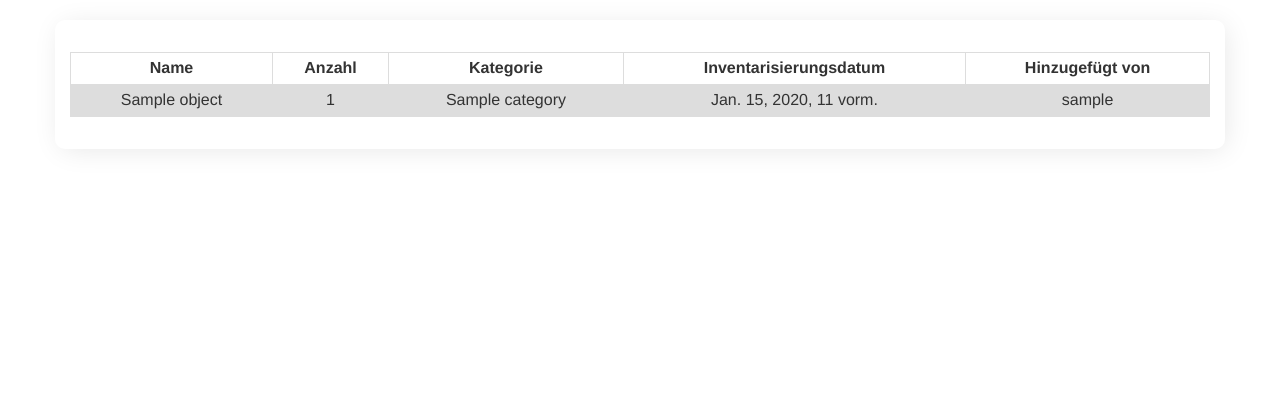
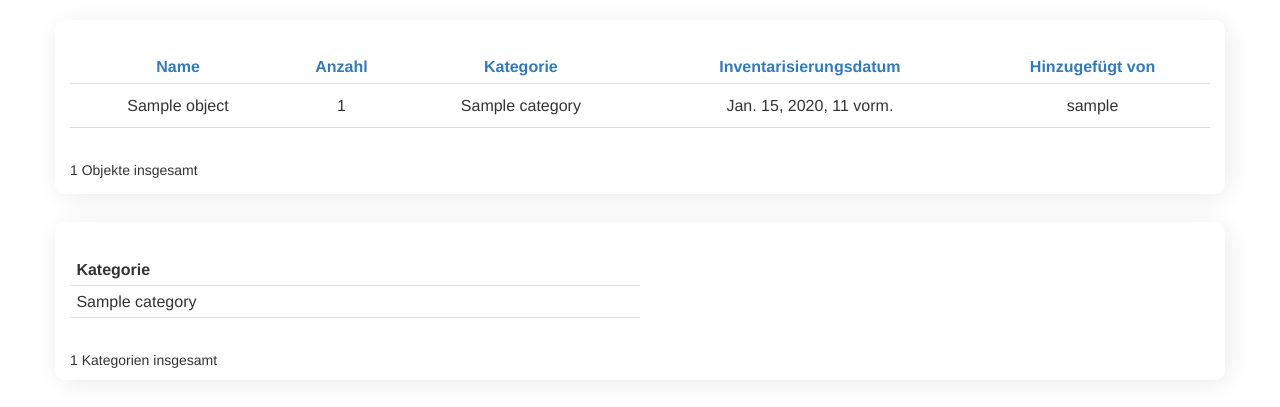
Before and after one commit to CDaut/Inventarium, a Django app: page /list/ in a window 1280 px wide. Shown: the part 75-482 px from the top of the page. Run offline with Django 3.2, Linux system fonts and the light colour scheme; a user stored in the database is signed in; tables that the repository leaves empty hold one stand-in row (values such as "Sample post"); some libraries are stand-ins or nearby versions.

Commit message:
Modify Objects + sort the object list + alter objects + delete objects

```diff
--- a/invsystem/object_lister/urls.py
+++ b/invsystem/object_lister/urls.py
@@ -1,6 +1,9 @@
 from django.urls import path
 from . import views
+import uuid
 
 urlpatterns = [
     path('', views.objlist, name='objlist'),
+    path('<str:orderstr>', views.objlist, name='objlist_ordered'),
+    path('<str:uuid_url>/delete', views.delete, name='del_obj')
 ]
--- a/invsystem/object_lister/views.py
+++ b/invsystem/object_lister/views.py
@@ -1,13 +1,80 @@
-from django.shortcuts import render
-from object_adder.models import Object
+from django.shortcuts import render, get_object_or_404
+from object_adder.models import Object, Category
+from object_adder.forms import ObjectForm
 from django.contrib.auth.decorators import login_required
+import re
 
 
 # Create your views here.
 @login_required
-def objlist(request):
+def objlist(request, orderstr=None):
+    uuidv4pattern = r"(\d|[a-z]){8}-(\d|[a-z]){4}-4(\d|[a-z]){3}-(\d|[a-z]){4}-(\d|[a-z]){12}"
 
-    objects = Object.objects.all()
+    if request.method == 'GET':
 
-    context = {'title': 'Inventar', 'objects': objects}
-    return render(request, 'object_lister/index.html', context)
+        if orderstr is None:
+            objects = Object.objects.all()
+        elif orderstr == '0':
+            objects = Object.objects.all().order_by('title')
+        elif orderstr == '1':
+            objects = Object.objects.all().order_by('ammout')
+        elif orderstr == '2':
+            objects = Object.objects.all().order_by('category')
+        elif orderstr == '3':
+            objects = Object.objects.all().order_by('inventarized_date')
+        elif orderstr == '4':
+            objects = Object.objects.all().order_by('user_added')
+        else:
+            result = re.fullmatch(uuidv4pattern, orderstr)
+            if result is None:
+                objects = Object.objects.all()
+            else:
+                uuid = result.group(0)
+                obj = get_object_or_404(Object, pk=uuid)
+
+                form = ObjectForm(
+                    initial={'ammout': obj.ammout, 'title': obj.title, 'description': obj.description,
+                             'category': obj.category}
+                )
+
+                context = {'title': 'Details', 'obj': obj, 'form': form}
+
+                return render(request, 'object_lister/details.html', context)
+
+        categories = Category.categories.all()
+
+        context = {'title': 'Inventar', 'objects': objects, 'objammout': len(objects), 'categories': categories,
+                   'ncats': len(categories)}
+        return render(request, 'object_lister/index.html', context)
+
+    elif request.method == 'POST':
+        form = ObjectForm(request.POST)
+
+        if form.is_valid():
+            result = re.fullmatch(uuidv4pattern, orderstr)
+
+            uuid = result.group(0)
+            obj = get_object_or_404(Object, pk=uuid)
+
+            obj.ammout = form.cleaned_data['ammout']
+            obj.title = form.cleaned_data['title']
+            obj.description = form.cleaned_data['description']
+            obj.category = form.cleaned_data['category']
+
+            obj.save()
+
+            form = ObjectForm(
+                initial={'ammout': obj.ammout, 'title': obj.title, 'description': obj.description,
+                         'category': obj.category}
+            )
+
+            context = {'title': 'Details', 'obj': obj, 'form': form, 'message': 'changed'}
+
+            return render(request, 'object_lister/details.html', context)
+
+
+@login_required
+def delete(request, uuid_url):
+    obj = get_object_or_404(Object, pk=uuid_url)
+    obj.delete()
+    return render(request, 'object_lister/delete.html', {'uuid': uuid_url})
--- a/invsystem/user_manager/static/user_manager/style.css
+++ b/invsystem/user_manager/static/user_manager/style.css
@@ -100,19 +100,53 @@
 }
 
 .objecttable-data, .objecttable-head {
-    border: 1px solid #dddddd;
+    border-bottom: 1px solid #dddddd;
     text-align: center;
     padding: 0.4em;
 }
 
-.objecttable-row:nth-child(even) {
-    background-color: #dddddd;
+.objecttable-row:hover {
+    background-color: #f8f8f8;
 }
 
-.objecttable-row:hover {
-    -webkit-box-shadow: 3px 3px 28px -3px rgba(0, 0, 0, 0.1);
-    -moz-box-shadow: 3px 3px 28px -3px rgba(0, 0, 0, 0.1);
-    box-shadow: 3px 3px 28px -3px rgba(0, 0, 0, 0.1);
-    border-radius: 10px;
-    transition: 0.1s;
+.cattable {
+    border-collapse: collapse;
+    width: 50%;
+    margin-top: 2em;
+    margin-bottom: 2em;
 }
+
+.cattable * {
+    text-align: left;
+}
+
+.lower-box {
+    margin-top: 2em;
+    width: 50%;
+}
+
+.celllink, .celllink:hover, .celllink:visited, .celllink:active {
+    width: 100%;
+    height: 100%;
+    display: block;
+    padding: 0.4em;
+    text-decoration: none;
+    color: #333333;
+    cursor: default;
+}
+
+.alert {
+    margin-top: 1em;
+}
+
+.nodisplay {
+    display: none;
+}
+
+.delaleret {
+    display: none;
+}
+
+.delbtn{
+    margin-bottom: 1em !important;
+}
--- a/invsystem/user_manager/templates/object_lister/index.html
+++ b/invsystem/user_manager/templates/object_lister/index.html
@@ -4,24 +4,57 @@
 
     <body>
     <div class="container shadow">
-        <table class="objecttable">
-            <tr class="objecttable-row">
-                <th class="objecttable-head">Name</th>
-                <th class="objecttable-head">Anzahl</th>
+        <form>
+            {% csrf_token %}
+            <table class="objecttable">
+                <tr>
+                    <th class="objecttable-head"><a href="./0">Name</a></th>
+                    <th class="objecttable-head"><a href="./1">Anzahl</a></th>
+                    <th class="objecttable-head"><a href="./2">Kategorie</a></th>
+                    <th class="objecttable-head"><a href="./3">Inventarisierungsdatum</a></th>
+                    <th class="objecttable-head"><a href="./4">Hinzugefügt von</a></th>
+                </tr>
+                {% for object in  objects %}
+                    <tr class="objecttable-row">
+                        <td class="objecttable-data">
+                            <a class="celllink" href="./{{ object.uuid }}">{{ object.title }}</a>
+                        </td>
+                        <td class="objecttable-data">
+                            <a class="celllink" href="./{{ object.uuid }}">{{ object.ammout }}</a>
+                        </td>
+                        {% if object.category is not None %}
+                            <td class="objecttable-data">
+                                <a class="celllink" href="./{{ object.uuid }}">{{ object.category }}</a>
+                            </td>
+                        {% else %}
+                            <td class="objecttable-data">
+                                <a class="celllink" href="./{{ object.uuid }}">-------</a>
+                            </td>
+                        {% endif %}
+                        <td class="objecttable-data">
+                            <a class="celllink" href="./{{ object.uuid }}">{{ object.inventarized_date }}</a>
+                        </td>
+                        <td class="objecttable-data">
+                            <a class="celllink" href="./{{ object.uuid }}">{{ object.user_added }}</a>
+                        </td>
+                    </tr>
+                {% endfor %}
+            </table>
+            <p>{{ objammout }} Objekte insgesamt</p>
+        </form>
+    </div>
+    <div class="container shadow lower-box">
+        <table class="cattable">
+            <tr>
                 <th class="objecttable-head">Kategorie</th>
-                <th class="objecttable-head">Inventarisierungsdatum</th>
-                <th class="objecttable-head">Hinzugefügt von</th>
             </tr>
-            {% for object in  objects %}
+            {% for category in  categories %}
                 <tr class="objecttable-row">
-                    <td class="objecttable-data">{{ object.title }}</td>
-                    <td class="objecttable-data">{{ object.ammout }}</td>
-                    <td class="objecttable-data">{{ object.category }}</td>
-                    <td class="objecttable-data">{{ object.inventarized_date }}</td>
-                    <td class="objecttable-data">{{ object.user_added }}</td>
+                    <td class="objecttable-data">{{ category.name }}</td>
                 </tr>
             {% endfor %}
         </table>
+        <p>{{ ncats }} Kategorien insgesamt</p>
     </div>
     </body>
 {% endblock %}
```
Also changed, not shown: invsystem/user_manager/templates/object_lister/delete.html (added, +9 -0 lines), invsystem/user_manager/templates/object_lister/details.html (added, +75 -0 lines).
